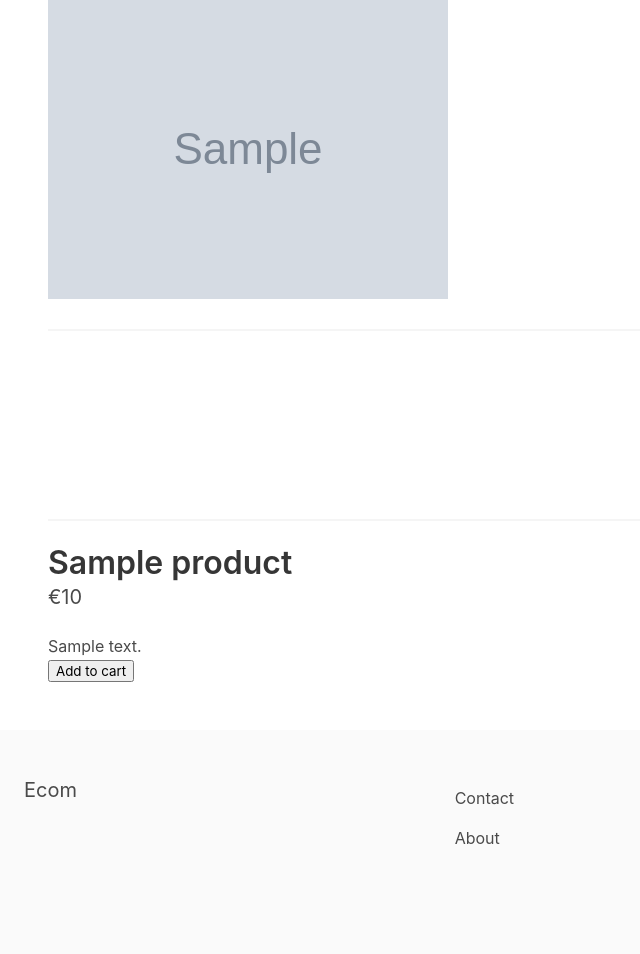
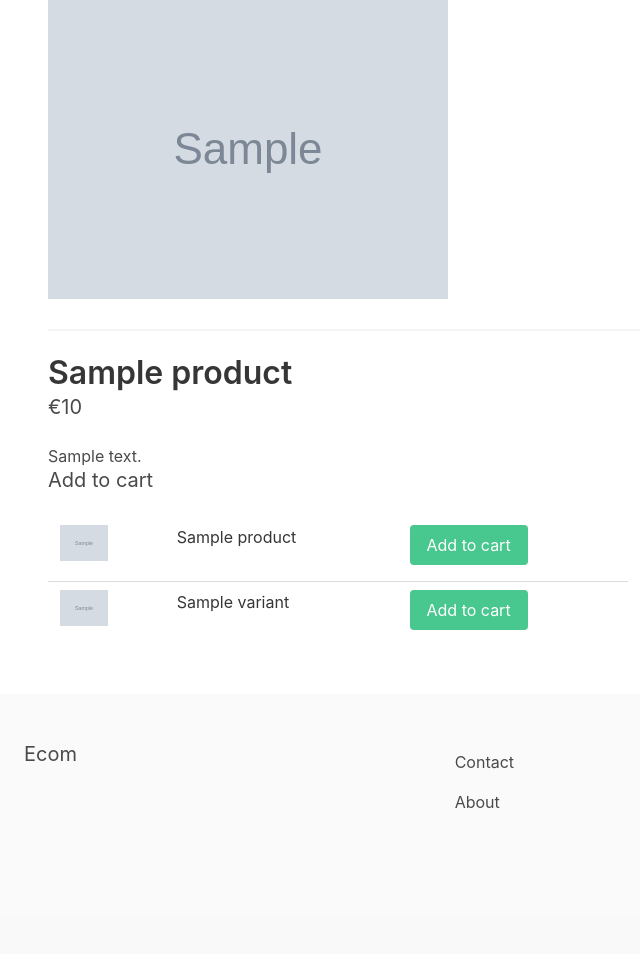
Before and after one commit to manos-mark/django-vue-ecom, a Django app: template ecom/apps/store/templates/product_detail.html in a window 1280 px wide. Shown: the part 105-1059 px from the top of the page, without its empty margins (0-640 px from the left). After the commit the page ends 913 px from the top, so only its background shows below. Run offline with Django 3.2, Linux system fonts and the light colour scheme; the template is opened without the code that fills it: most values are stand-ins (such as "Sample title", 1, 10 or a date in 2020); grey boxes marked "Sample" are stand-in pictures; some libraries are stand-ins or nearby versions.

Commit message:
Product variants/sizes

```diff
--- a/ecom/apps/store/models.py
+++ b/ecom/apps/store/models.py
@@ -20,6 +20,7 @@ class Category(models.Model):
 
 class Product(models.Model):
     category = models.ForeignKey(Category, related_name='products', on_delete=models.CASCADE)
+    parent = models.ForeignKey('self', related_name='variants', on_delete=models.CASCADE, blank=True, null=True)
     title = models.CharField(max_length=255)
     slug = models.SlugField(max_length=255)
     description = models.TextField(blank=True, null=True)
--- a/ecom/apps/store/templates/product_detail.html
+++ b/ecom/apps/store/templates/product_detail.html
@@ -5,6 +5,7 @@
 {% block content %}
     <div id="productapp">
         <img :src="mainImage">
+        {% if product.images.all %}
             <hr>
             <div class="columns">
                 <div class="column is-2" v-for="image in images">
@@ -13,6 +14,7 @@
                     </figure>
                 </div>
             </div>
+        {% endif %}
         <hr>
         <h1 class="title">{{ product.title }}</h1>
         <h2 class="subtitle">€{{ product.price }}</h2>
@@ -21,14 +23,84 @@
             <p>{{ product.description }}</p>
         {% endif %}
 
+        {% if product.variants.all %}
+            <h2 class="subtitle">Add to cart</h2>
+            <div class="columns">
+                <div class="column is-6">
+                    <table class="table is-fullwidth">
+                        <tbody>
+                            <tr>
+                                <td>
+                                    <figure class="image is-48x48">
+                                        {% if product.thumbnail.url %}
+                                            <img src="{{ product.thumbnail.url }}" alt="">
+                                        {% endif %}
+                                    </figure>
+                                </td>
+                                <td>
+                                    {{ product.title }}
+                                </td>
+                                <td>
                                     {% if product.in_cart %}
                                         <p>Already in cart!</p>
                                     {% else %}
                                         {% if product.num_available > 0 %}
                                         <!-- TODO: check if the product is availabe -->
-            <button @click="addToCart({{ product.id }})">Add to cart</button>
+                                        <button @click="addToCart({{ product.id }})"
+                                            class="button is-success"
+                                            >Add to cart</button>
                                         {% else %}
                                         <p>The product is out of stock!</p>
+                                        {% endif %}
+                                    {% endif %}
+                                </td>
+                            </tr>
+
+                            {% for variant in product.variants.all %}
+                                <tr>
+                                    <td>
+                                        <figure class="image is-48x48">
+                                            {% if variant.thumbnail.url %}
+                                                <img src="{{ variant.thumbnail.url }}" alt="">
+                                            {% endif %}
+                                        </figure>
+                                    </td>
+                                    <td>
+                                        {{ variant.title }}
+                                    </td>
+                                    <td>
+                                        {% if variant.in_cart %}
+                                            <p>Already in cart!</p>
+                                        {% else %}
+                                            {% if variant.num_available > 0 %}
+                                            <!-- TODO: check if the variant is availabe -->
+                                            <button @click="addToCart({{ variant.id }})"
+                                                class="button is-success"
+                                                >Add to cart</button>
+                                            {% else %}
+                                            <p>The product is out of stock!</p>
+                                            {% endif %}
+                                        {% endif %}
+                                    </td>
+                                </tr>
+                            {% endfor %}
+
+                        </tbody>
+                    </table>
+                </div>
+            </div>
+        {% else %}
+            {% if product.in_cart %}
+                <p>Already in cart!</p>
+            {% else %}
+                {% if product.num_available > 0 %}
+                <!-- TODO: check if the product is availabe -->
+                <button @click="addToCart({{ product.id }})"
+                    class="button is-success"
+                    >Add to cart</button>
+                {% else %}
+                <p>The product is out of stock!</p>
+                {% endif %}
             {% endif %}
         {% endif %}
 
```
Also changed, not shown: ecom/apps/store/templates/category_detail.html (+5 -3 lines), ecom/apps/store/views.py (+5 -2 lines), ecom/apps/store/migrations/0010_product_parent.py (added), ecom/db.sqlite3, ecom/media/uploads/cart.jpeg (added), ecom/media/uploads/cart_cz8qYye.jpeg (added), ecom/media/uploads/drone.jpeg (added), ecom/media/uploads/drone_0bS3RjC.jpeg (added), ecom/media/uploads/shower.jpeg (added), ecom/media/uploads/shower_O4HDMdS.jpeg (added), ecom/media/uploads/uploads/cart.jpeg (added), ecom/media/uploads/uploads/shower.jpeg (added), ecom/media/uploads/uploads/shower_G342RJn.jpeg (added). Lines whose indentation alone changed are shown as unchanged.
